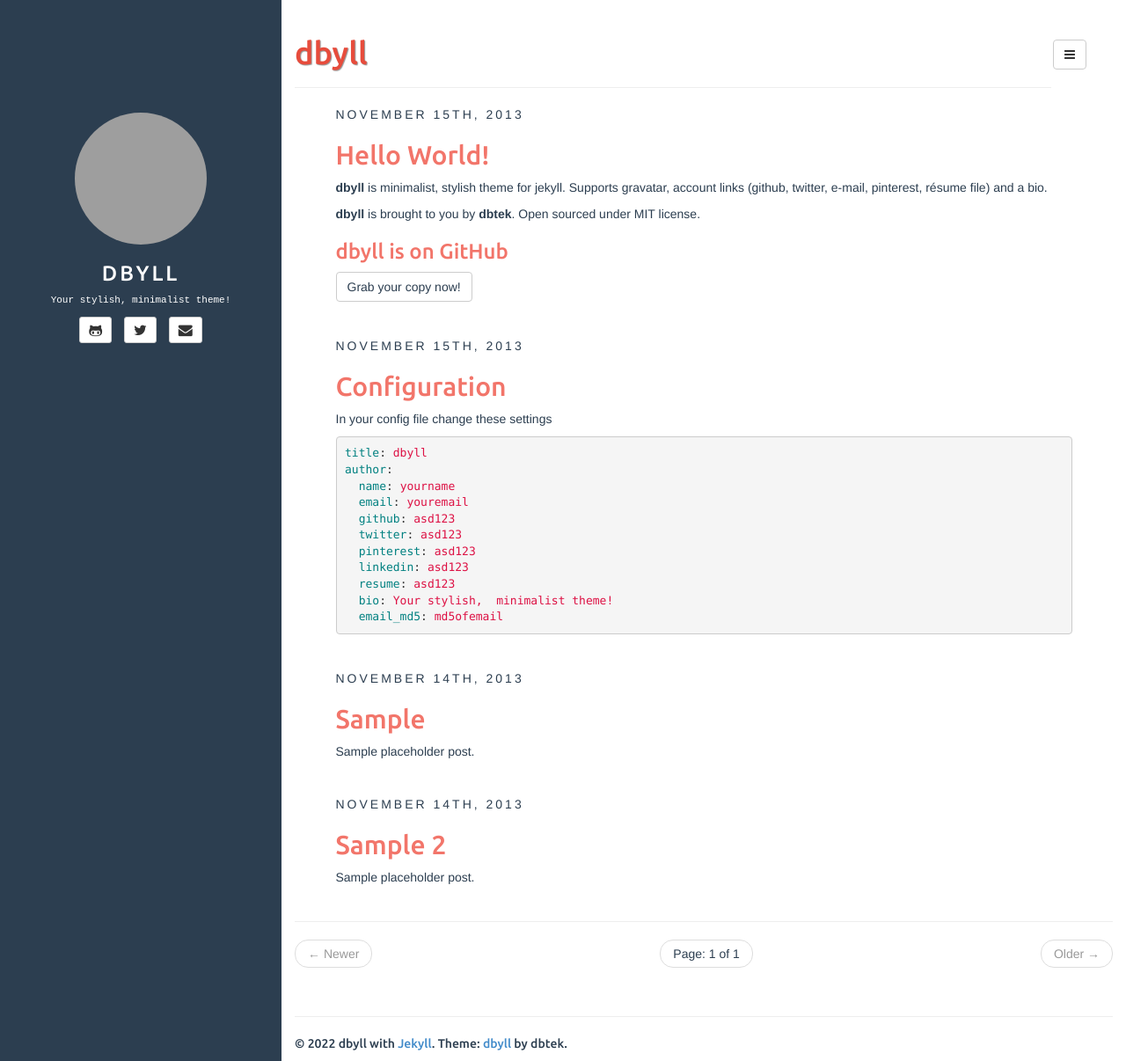
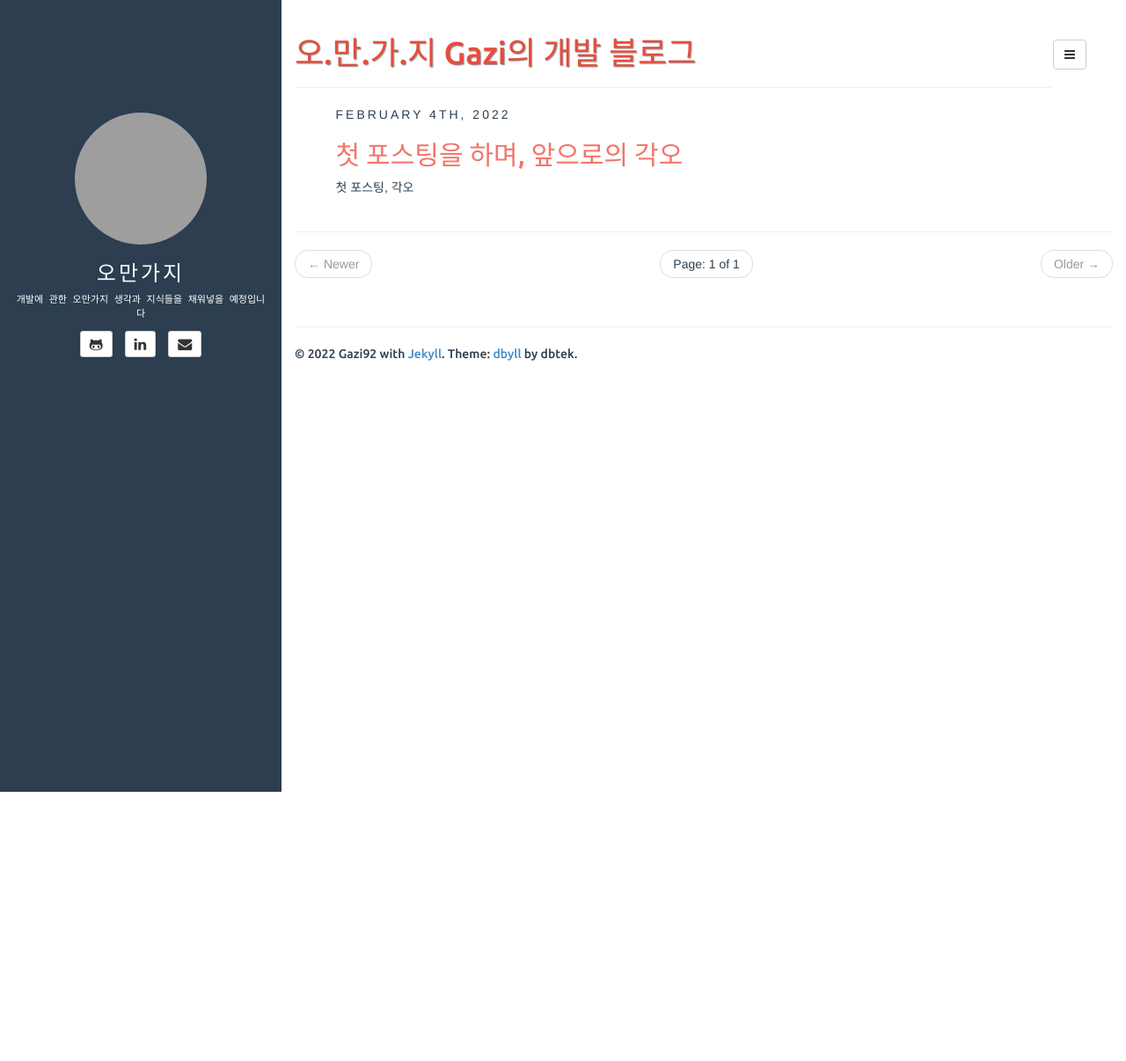
Before and after one commit to Gazi92/Gazi92.github.io, a Jekyll site: the page built from index.html, in a window 1280 px wide and 1206 px high. Shown: the whole window at 88% size. Built offline with Jekyll 4.4.1, drawn with Linux system fonts in a browser that asks for light colours; the list of posts is cut into pages by our own code; grey boxes are pictures that could not be loaded.

Commit message:
첫 포스팅

```diff
--- a/_config.yml
+++ b/_config.yml
@@ -5,29 +5,25 @@ paginate_path: "page:num"
 exclude: ["README.md"] # files to exclude
 highlighter: rouge
 markdown: kramdown
-disqus: dbyll
+disqus: gazi92.github.io
 google_analytics: dbyll
-title: dbyll
+title: 오만가지
 
 defaults:
   -
     scope:
       path: "" # empty string for all files
     values:
-      title: dbyll
+      title: 오.만.가.지 Gazi의 개발 블로그
 
-description: Stylish Jekyll Theme
+description: Gazi Blog
 author:
-  name: dbyll
-  email: dbyll@ismaildemirbilek.com
-  github: dbtek
-  twitter: dbtek
-  pinterest: asd123
-  linkedin: asd123
-  bio: Your stylish, minimalist theme!
-  email_md5: 726351295ec82e145928582f595aa3aa
-
-rss_path: feed.xml
+  name: Gazi92
+  email: jjy8464@gmail.com
+  github: Gazi92
+  linkedin: Gazi92
+  bio: 개발에 관한 오만가지 생각과 지식들을 채워넣을 예정입니다
+#rss_path: feed.xml
 categories_path: categories.html
 tags_path: tags.html
 
--- a/_includes/sidebar.html
+++ b/_includes/sidebar.html
@@ -23,10 +23,10 @@
 			</a>
 		</li>
 		{% endif %}
-		{% if site.author.twitter %}
+		{% if site.author.linkedin %}
 		<li>
-			<a class="btn btn-default btn-sm" href="https://twitter.com/{{ site.author.twitter }}">
-				<i class="fa fa-twitter fa-lg"></i>
+			<a class="btn btn-default btn-sm" href="https://linkedin.com/in/{{ site.author.linkedin }}">
+				<i class="fa fa-linkedin fa-lg"></i>
 			</a>
 		</li>
 		{% endif %}
@@ -38,7 +38,7 @@
 		</li>
 		{% endif %}
 	</ul>
-	<ul id="contact-list-secondary" class="list-unstyled list-inline">
+	<!-- <ul id="contact-list-secondary" class="list-unstyled list-inline">
 		{% if site.author.pinterest %}
 		<li>
 			<a class="btn btn-default btn-sm" href="https://pinterest.com/{{ site.author.pinterest }}">
@@ -53,11 +53,11 @@
 			</a>
 		</li>
 		{% endif %}
-		<li>
+		<!-- <li>
 			<a class="btn btn-default btn-sm" href="{{ site.BASE_PATH }}/{{ site.rss_path }}">
 				<i class="fa fa-rss fa-lg"></i>
 			</a>
 		</li>
-	</ul>
+	</ul> -->
 </div>
 <!-- sidebar.html end -->
--- a/_posts/2013-11-15-configuration.md
+++ /dev/null
@@ -1,23 +0,0 @@
----
-layout: post
-title: Configuration
-categories: [general, setup, demo]
-tags: [demo, dbyll, dbtek, setup]
-fullview: true
----
-
-In your config file change these settings
-
-{% highlight yaml %}
-title: dbyll
-author:
-  name: yourname
-  email: youremail
-  github: asd123
-  twitter: asd123
-  pinterest: asd123
-  linkedin: asd123
-  resume: asd123
-  bio: Your stylish,  minimalist theme!
-  email_md5: md5ofemail
-{% endhighlight %}
--- a/_posts/2013-11-15-hello-world.md
+++ /dev/null
@@ -1,16 +0,0 @@
----
-layout: post
-title: Hello World!
-categories: [general, setup, demo]
-tags: [demo, dbyll, dbtek, setup]
-fullview: true
-comments: true
----
-
-**dbyll** is minimalist, stylish theme for jekyll. Supports gravatar, account links (github, twitter, e-mail, pinterest, résume file) and a bio.
-
-**dbyll** is brought to you by **[dbtek](http://ismaildemirbilek.com)**. Open sourced under [MIT](http://opensource.org/licenses/MIT) license.
-
-### dbyll is on GitHub
-
-<a class="btn btn-default" href="https://github.com/dbtek/dbyll">Grab your copy now!</a>
--- /dev/null
+++ b/_posts/2022-02-04-talk1.md
@@ -0,0 +1,25 @@
+---
+layout: post
+title: 첫 포스팅을 하며, 앞으로의 각오
+categories: [blog, talk]
+tags: [talk]
+description: 첫 포스팅, 각오
+comments: true
+---
+## 첫 포스팅
+
+  항상 무언가를 시작하며 잘해보고 싶다는 욕심에 오히려 시작을 못했던 경우가 많았던 것 같다.
+  잘 쓰겠다는 생각 보다는 시작이 반이라는 생각으로 보기엔 부족하더라도 시작해보려고 한다.
+
+
+### 빅데이터
+
+  현재 하고 있는 일에서 가장 커리어를 변화시키기에 유효한 것이 빅데이터라는 생각이 들었다.
+  [데이터 엔지니어](https://github.com/Team-Neighborhood/I-want-to-study-Data-Science/wiki/%EB%8D%B0%EC%9D%B4%ED%84%B0-%EC%97%94%EC%A7%80%EB%8B%88%EC%96%B4)
+  위의 링크를 참조해 공부한 것을 간단히 포스팅 하려고 한다.
+
+
+#### 그 첫번째로 [빅데이터를 지탱하는 기술](http://www.yes24.com/Product/Goods/66277191) 을 정리해보려고 한다.
+
+1. 개념 정리
+2. 예시 무작정 따라하기 (예시가 트위터 API를 통한 빅데이터 집계를 한다. 트위터에 대해 흥미는 없지만 기본에 충실한 예시를 무작정 따라해보려고 한다.)
```
Also changed, not shown: _posts/2013-11-14-sample-2.md (deleted, +0 -11 lines), _posts/2013-11-14-sample.md (deleted, +0 -17 lines), README.md, 11 other files.
